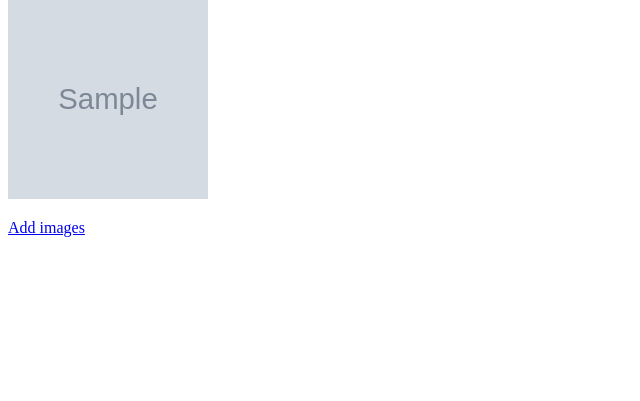
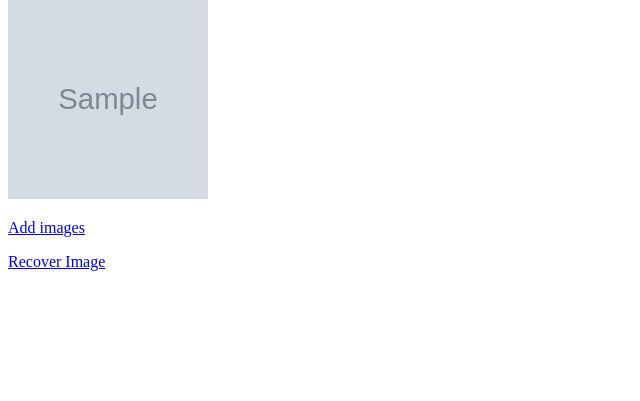
Before and after one commit to BogChamp/nft_imageboard, a Django app: page /profile/1 in a window 1280 px wide. Shown: the part 399-800 px from the top of the page, without its empty margins (0-640 px from the left). Run offline with Django 3.2, Linux system fonts and the light colour scheme; a user stored in the database is signed in; tables that the repository leaves empty hold one stand-in row (values such as "Sample post"); grey boxes marked "Sample" are stand-in pictures.

Commit message:
recovery full

```diff
--- a/imageboard/templates/imageboard/profile.html
+++ b/imageboard/templates/imageboard/profile.html
@@ -45,5 +45,9 @@
         <p>
             <a class="btn btn-primary" href="/image/new">Add images</a>
         </p>
+
+        <p>
+            <a class="btn btn-primary" href="/profile/recovery">Recover Image</a>
+        </p>
 </body>
 </html>
--- a/imageboard/views.py
+++ b/imageboard/views.py
@@ -12,7 +12,7 @@ from . import recovery
 from hashlib import sha256
 
 def image_list(request):
-    images = Image.objects.filter(public=True).order_by('likes')
+    images = Image.objects.filter(public=True).order_by('-likes')
     return render(request, 'imageboard/image_list.html', {'images': images})
 
 
@@ -35,6 +35,7 @@ def image_new(request):
             secret_str = recovery.get_str_secret(secret)
             if image.publish():
                 image.secret = sha256(secret_str.encode()).hexdigest()
+                image.public = form.cleaned_data.get('public')
                 image.save()
                 return image_detail(request, image.token, secret_str)
             else:
@@ -125,8 +126,17 @@ def image_recover(request):
         if form.is_valid():
             secret_str = form.cleaned_data.get('secret')
             secret = sha256(secret_str.encode()).hexdigest()
-            owner = request.user
             if Image().recover(secret):
+                image = Image.objects.get(secret=secret)
+                image.owner = request.user
+                image.date_last_own = timezone.now()
+                image.save()
+                history_log = History.objects.create(
+                    owner=request.user,
+                    image=image,
+                    date=image.date_last_own
+                )
+                history_log.save()
                 messages.success(request, "Recovery successful")
             else:
                 messages.error(request, "Rejected")
```
